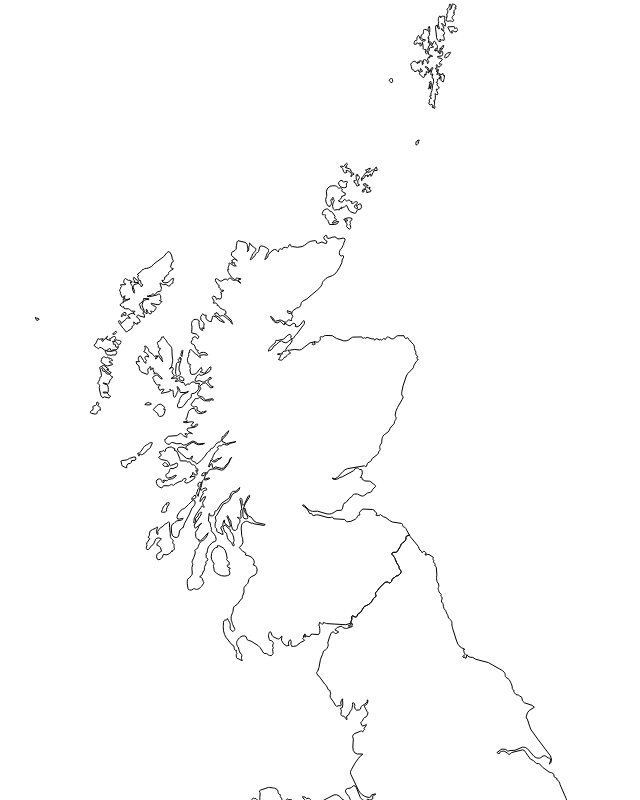
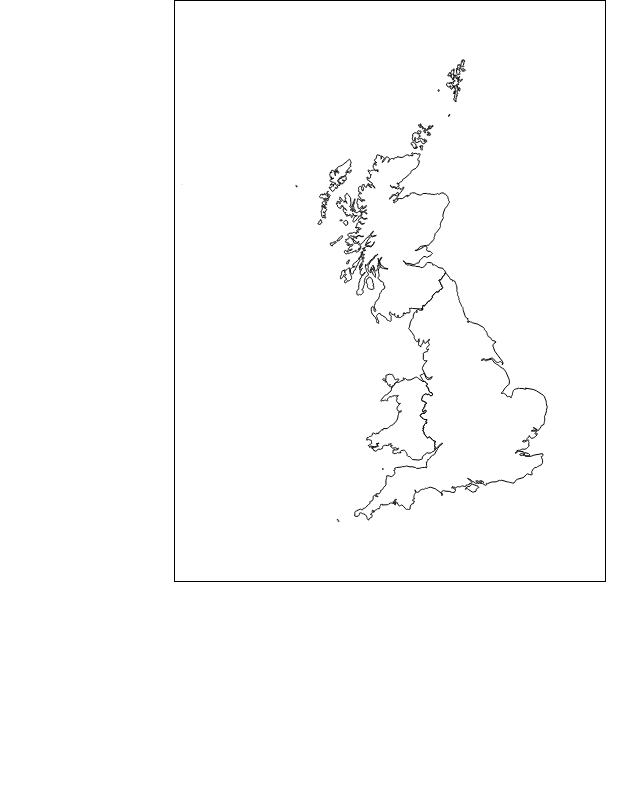
Before and after one commit to neohed/react-d3-geo, a React (Create React App) app: page / in a window 1280 px wide. Shown: the top 800 px of the page, without its empty margins (250-890 px from the left). Built offline with nearby package versions, Linux system fonts and the light colour scheme; the HTML template or start-up script is replaced by a standard one.

Commit message:
Scale to fit SVG dimensions

```diff
--- a/src/Map01.js
+++ b/src/Map01.js
@@ -2,21 +2,24 @@ import React from 'react'
 import {geoAlbers, geoPath} from 'd3-geo'
 import {data} from './data/eng_wales_scotland'
 
+const svgStyle = {
+    border: '1px black solid'
+};
 const style = {
     fill: 'none',
     stroke: 'black'
 };
 
 const features = data;//feature(data);//, data.objects.eer);
-const width = 960,
-    height = 1160;
+const width = 430,
+    height = 580;
 
 const Map01 = () => {
     const projection = geoAlbers()
         .center([0, 55.4])
         .rotate([4.4, 0])
         .parallels([50, 60])
-        .scale(6000)
+        .scale(width * 5.6)
         .translate([width / 2, height / 2]);
 
     const pathGenerator = geoPath().projection(projection);
@@ -24,7 +27,7 @@ const Map01 = () => {
         .map((d, i) => <path key={i} d={pathGenerator(d)} style={style} />);
 
     return (
-        <svg width={1200} height={2000}>
+        <svg width={width} height={height} style={svgStyle}>
             {countries}
         </svg>
     )
```
